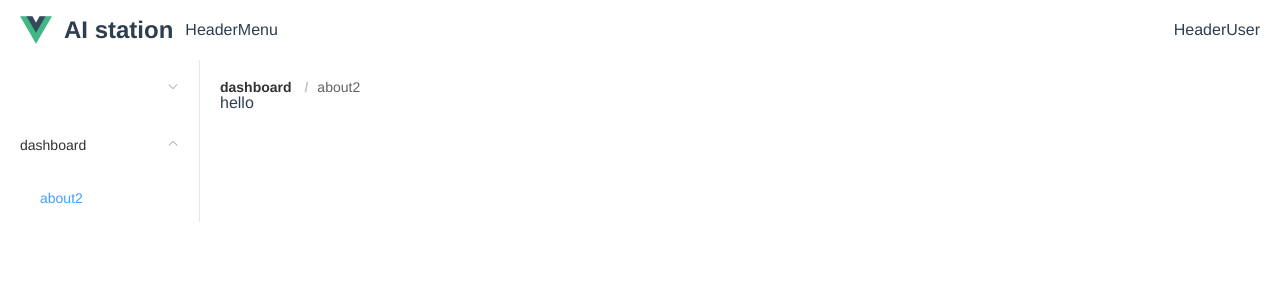
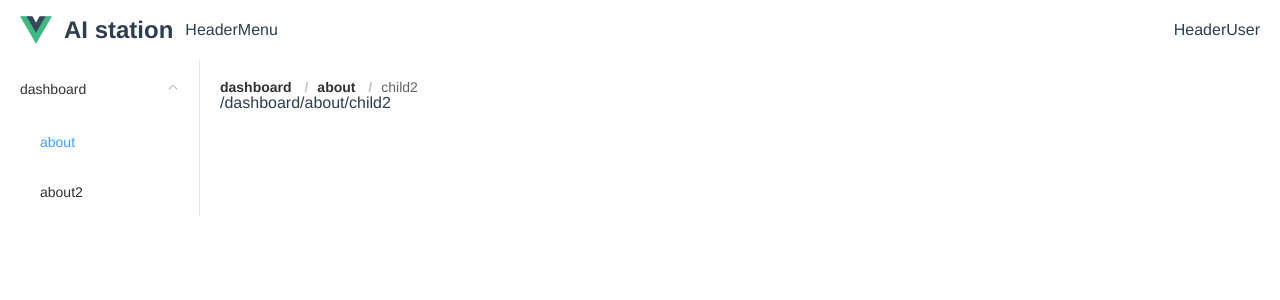
Before and after one commit to Mr-giraff/vue-person-practice, a Vue app: page /dashboard/about/child2 in a window 1280 px wide. Shown: the top 300 px of the page. Built offline with nearby package versions, Linux system fonts and the light colour scheme.

Commit message:
refactor:侧边栏 & 路由配置项

```diff
--- a/src/components/Sidebar/SidebarItem.vue
+++ b/src/components/Sidebar/SidebarItem.vue
@@ -1,24 +1,16 @@
 <template>
-  <div v-if="visible">
-    <el-submenu v-if="hasVisibleChild(children)" :index="currentPath">
-      <Item v-bind="meta" />
-      <sidebar-item
-        v-for="child in children"
-        v-bind="child"
-        :key="child.path"
-        :parentPath="currentPath"
-      />
-    </el-submenu>
+  <el-submenu v-if="hasChild" :index="path">
+    <Item v-bind="meta" />
+    <sidebar-item v-for="child in children" v-bind="child" :key="child.path" />
+  </el-submenu>
 
-    <el-menu-item v-else :index="currentPath">
-      <Item v-bind="meta" />
-    </el-menu-item>
-  </div>
+  <el-menu-item v-else :index="path">
+    <Item v-bind="meta" />
+  </el-menu-item>
 </template>
 
 <script>
 import Item from "./Item";
-import { isVisible } from "@/utils/route";
 
 export default {
   name: "SidebarItem",
@@ -28,26 +20,13 @@ export default {
   inheritAttrs: false,
   props: {
     path: String,
-    name: String,
     children: Array,
-    meta: Object,
-    parentPath: String // 父级路径
+    meta: Object
   },
+
   computed: {
-    currentPath() {
-      return this.resolvePath(this.parentPath, this.path);
-    },
-    visible() {
-      return isVisible(this.meta);
-    }
-  },
-  methods: {
-    resolvePath(parentPath, path) {
-      return /^\//.test(path) ? path : `${parentPath}/${path}`;
-    },
-    hasVisibleChild(children) {
-      if (!Array.isArray(children)) return false;
-      return children.some(child => isVisible(child.meta));
+    hasChild() {
+      return Array.isArray(this.children) && this.children.length > 0;
     }
   }
 };
--- a/src/components/Sidebar/index.vue
+++ b/src/components/Sidebar/index.vue
@@ -1,54 +1,52 @@
 <template>
   <el-menu router :default-active="activeIndex">
-    <sidebar-item
-      v-for="menu in menus"
-      v-bind="menu"
-      :key="menu.path"
-      :parentPath="currentPath(menu)"
-    />
+    <sidebar-item v-for="menu in menus" v-bind="menu" :key="menu.path" />
   </el-menu>
 </template>
 
 <script>
-import { isVisible, createRouteMap, normalizePath } from "@/utils/route";
+import { getActiveMenus } from "@/utils/route";
+import { routeMapping } from "@/router/routes";
 import SidebarItem from "./SidebarItem";
 
 export default {
   components: {
     SidebarItem
   },
+
   data() {
     return {
       menus: []
     };
   },
+
   computed: {
     activeIndex() {
-      // 子级不可见时，使用父级路径
-      const { path, meta, parent } = [...this.$route.matched].pop();
-      return meta && meta.hidden ? parent.path : path;
+      // 倒序寻找第一个可见路由
+      const lastIndex = this.$route.matched
+        .map(({ path }) => (routeMapping.pathMap[path] || {}).hidden !== true) // hidden 不是 vue-router 内置属性，需要通过 routeMapping 读取
+        .lastIndexOf(true);
+      return this.$route.matched[lastIndex].path;
     }
   },
+
   methods: {
-    currentPath(route) {
-      const { path, parent } = route;
-      return normalizePath(path, parent);
+    getMenus() {
+      const menus = this.getNamespacedMenus();
+      // 过滤 hidden
+      return getActiveMenus(menus);
     },
-    getMenus() {
-      return this.$router.options.routes.filter(item => isVisible(item.meta));
-    },
-    // 获取某个模块下的路由配置
-    getModuleRoute() {
-      const { pathMap } = createRouteMap(this.$router.options.routes);
 
-      // 从上往下找到第一个可见的路由项
-      const route = this.$route.matched.find(item => isVisible(item.meta));
-      // 无可见路由，返回空数组
-      if (!route) return [];
-      // 父级不存在，则为第一层级路由
-      if (!route.parent) return [pathMap[route.path]];
-      // 父级不可见，采用所有子级路由
-      return route.parent.children.map(child => pathMap[child.path]);
+    // 每个路由都从属于某个命名空间，根据路由获取对应命名空间的菜单列表
+    getNamespacedMenus() {
+      const lastIndex = this.$route.matched
+        .map(({ meta }) => meta.namespaced === true) // meta 是 vue-router 内置属性，可以直接读取
+        .lastIndexOf(true);
+
+      const path = lastIndex !== -1 ? this.$route.matched[lastIndex].path : "/";
+      const { pathMap } = routeMapping;
+      const root = pathMap[path] || {};
+      return root.hidden ? root.children : [root];
     }
   },
   created() {
--- /dev/null
+++ b/src/modules/dashboard/routes/index.js
@@ -0,0 +1,62 @@
+// import BasicLayout from "@/layout/BasicLayout";
+import BlankLayout from "@/layout/BlankLayout";
+import Instance from "../views/index";
+
+export default {
+  path: "dashboard",
+  component: BlankLayout,
+  meta: {
+    title: "dashboard",
+    namespaced: true
+  },
+  children: [
+    {
+      path: "",
+      redirect: "about",
+      hidden: true
+    },
+    {
+      path: "about",
+      // route level code-splitting
+      // this generates a separate chunk (about.[hash].js) for this route
+      // which is lazy-loaded when the route is visited.
+      // component: () => import("./views/About.vue"),
+      component: BlankLayout,
+      meta: {
+        title: "about"
+      },
+      children: [
+        {
+          path: "",
+          redirect: "child2",
+          hidden: true
+        },
+        {
+          path: "child2",
+          component: Instance,
+          hidden: true,
+          meta: {
+            title: "child2"
+            // hideBreadcrumb: true
+          }
+        },
+        {
+          path: ":id",
+          component: Instance,
+          hidden: true,
+          meta: {
+            title: "child3",
+            dynamicBreadcrumb: "params.id"
+          }
+        }
+      ]
+    },
+    {
+      path: "about2",
+      component: Instance,
+      meta: {
+        title: "about2"
+      }
+    }
+  ]
+};
--- /dev/null
+++ b/src/modules/dashboard/views/index.vue
@@ -0,0 +1,3 @@
+<template>
+  <div>{{ $route.path }}</div>
+</template>
--- /dev/null
+++ b/src/modules/dev/routes/index.js
@@ -0,0 +1,8 @@
+export default {
+  path: "dev",
+  name: "dev",
+  component: () => import("../views/index"),
+  meta: {
+    blank: true
+  }
+};
--- /dev/null
+++ b/src/modules/dev/views/index.vue
@@ -0,0 +1,3 @@
+<template>
+  <div>dev</div>
+</template>
--- /dev/null
+++ b/src/modules/home/routes/index.js
@@ -0,0 +1,8 @@
+export default {
+  path: "home",
+  name: "home",
+  component: () => import("../views/index"),
+  meta: {
+    blank: true
+  }
+};
--- /dev/null
+++ b/src/modules/home/views/index.vue
@@ -0,0 +1,17 @@
+<template>
+  <div>
+    <router-link v-for="item in links" :key="item" :to="item" tag="div">
+      {{ item }}
+    </router-link>
+  </div>
+</template>
+
+<script>
+export default {
+  data() {
+    return {
+      links: ["dev", "dashboard"]
+    };
+  }
+};
+</script>
--- a/src/router/index.js
+++ b/src/router/index.js
@@ -1,11 +1,11 @@
 import Vue from "vue";
 import Router from "vue-router";
-import { routes } from "./routes";
+import { getRoutes } from "./routes";
 
 Vue.use(Router);
 
 export default new Router({
   mode: "history",
   base: process.env.BASE_URL,
-  routes
+  routes: getRoutes()
 });
--- a/src/router/modules/dev.js
+++ /dev/null
@@ -1,10 +0,0 @@
-import Dev from "@/views/dev";
-
-export default {
-  path: "/dev",
-  name: "dev",
-  component: Dev,
-  meta: {
-    blank: true
-  }
-};
--- a/src/router/routes.js
+++ b/src/router/routes.js
@@ -1,12 +1,11 @@
 /**
  * Note: sub-menu only appear when route children.length >= 1
  * Detail see: https://panjiachen.github.io/vue-element-admin-site/guide/essentials/router-and-nav.html
- *
- * alwaysShow: true               if set true, will always show the root menu
- *                                if not set alwaysShow, when item has more than one children route,
- *                                it will becomes nested mode, otherwise not show the root menu
  * redirect: noRedirect           if set noRedirect will no redirect in the breadcrumb
  * name:'router-name'             the name is used by <keep-alive> (must set!!!)
+ *
+ * hidden: true                   if set true, item and its children will not show in the sidebar(default is false)
+ *                                由于 hidden 属性比较常用，所以放在 meta 外
  * meta : {
     roles: ['admin','editor']    control the page roles (you can set multiple roles)
     title: 'title'               the name show in sidebar and breadcrumb (recommend set)
@@ -15,97 +14,30 @@
     affix: true                  if set true, the tag will affix in the tags-view
     activeMenu: '/example/list'  if set path, the sidebar will highlight the path you set
     blank: true                  if set true, item will show the BlankLayout(default is false)
-    hidden: true                 if set true, item will not show in the sidebar(default is false)
     hideBreadcrumb: false        if set true, the item will hidden in breadcrumb(default is false)
     hideWholeBreadcrumb: false   if set true, the whole breadcrumb will be hidden(default is false)
     dynamicBreadcrumb: 'params.id | query.id'  according to config. dynamic set the breadcrumb title
   }
  */
 
-import Child from "../views/Child";
+// vue-router 配置 https://router.vuejs.org/zh/api/#router-构建选项
+import { formatter, createRouteMap } from "utils/route";
+import BasicLayout from "@/layout/BasicLayout";
 
-import BasicLayout from "@/layout/BasicLayout";
-import BlankLayout from "@/layout/BlankLayout";
-
-import dev from "./modules/dev";
+import home from "@/modules/home/routes";
+import dev from "@/modules/dev/routes";
+import dashboard from "@/modules/dashboard/routes";
 
 export const routes = [
   {
     path: "/",
+    redirect: "home",
     component: BasicLayout,
-    redirect: "/dev",
-    children: [
-      {
-        path: "child2",
-        name: "child2",
-        component: Child,
-        meta: {
-          title: "child2",
-          icon: "child2",
-          blank: true
-        }
-      },
-      dev
-    ]
+    children: [dev, dashboard]
   },
+  home
+];
 
-  // {
-  //   path: "/",
-  //   redirect: "/dashboard",
-  //   component: BlankLayout,
-  //   meta: {
-  //     hidden: true
-  //   }
-  // },
+export const getRoutes = () => formatter(routes);
 
-  {
-    path: "/dashboard",
-    name: "dashboard",
-    component: BasicLayout,
-    meta: {
-      title: "dashboard",
-      icon: "dashboard"
-    },
-    redirect: { name: "about" },
-    children: [
-      {
-        path: "about",
-        name: "about",
-        // route level code-splitting
-        // this generates a separate chunk (about.[hash].js) for this route
-        // which is lazy-loaded when the route is visited.
-        // component: () => import("./views/About.vue"),
-        component: BlankLayout,
-        redirect: { name: "child2" },
-        meta: {
-          title: "about2",
-          icon: "about2"
-        },
-        children: [
-          {
-            path: "child2",
-            name: "child2",
-            component: Child,
-            meta: {
-              title: "child2",
-              icon: "child2",
-              hidden: true,
-              hideBreadcrumb: true
-            }
-          },
-          {
-            path: ":id",
-            name: "child3",
-            component: Child,
-            meta: {
-              title: "child3",
-              icon: "child3",
-              hidden: true,
-              dynamicBreadcrumb: "params.id"
-            }
-          }
-        ]
-      }
-    ]
-  }
-];
+export const routeMapping = createRouteMap(getRoutes());
--- a/src/utils/route.js
+++ b/src/utils/route.js
@@ -1,5 +1,5 @@
-export function isVisible(meta) {
-  return !(meta && meta.hidden);
+export function isVisible(menu) {
+  return !(menu && menu.hidden);
 }
 
 export function isVisibleBreadcrumb(meta) {
@@ -8,6 +8,10 @@ export function isVisibleBreadcrumb(meta) {
 
 export function isVisibleWholeBreadcrumb(meta) {
   return !(meta && meta.hideWholeBreadcrumb);
+}
+
+export function hasChildren({ children }) {
+  return Array.isArray(children) && children.length > 0;
 }
 
 /**
@@ -81,3 +85,50 @@ export function normalizePath(path, parent) {
   // 如果以前条件都不满足，那么返回
   return `${parent.path}/${path}`;
 }
+
+// eslint-disable-next-line no-useless-escape
+const regUrl = /(((^https?:(?:\/\/)?)(?:[-;:&=\+\$,\w]+@)?[A-Za-z0-9.-]+(?::\d+)?|(?:www.|[-;:&=\+\$,\w]+@)[A-Za-z0-9.-]+)((?:\/[\+~%\/.\w-_]*)?\??(?:[-\+=&;%@.\w_]*)#?(?:[\w]*))?)$/;
+
+export function isUrl(path) {
+  return regUrl.test(path);
+}
+
+const regAbsolutePath = /^\//;
+
+export function isAbsolutePath(path) {
+  return regAbsolutePath.test(path);
+}
+
+// 统一使用相对路径
+export function formatter(routes, parentPath = "/") {
+  return routes.map(item => {
+    let { path } = item;
+    if (!isUrl(path)) {
+      // 处理 path: '' 引发的 '//' 问题
+      path = (parentPath + path).replace(/\/\//, "/");
+    }
+    const result = {
+      ...item,
+      path
+    };
+    if (item.children) {
+      result.children = formatter(item.children, `${path}/`);
+    }
+    return result;
+  });
+}
+
+export function getActiveMenus(menus) {
+  let result = [];
+  menus.forEach(menu => {
+    if (!isVisible(menu)) return;
+
+    const record = {
+      ...menu,
+      children: hasChildren(menu) ? getActiveMenus(menu.children) : []
+    };
+
+    result.push(record);
+  });
+  return result;
+}
```
